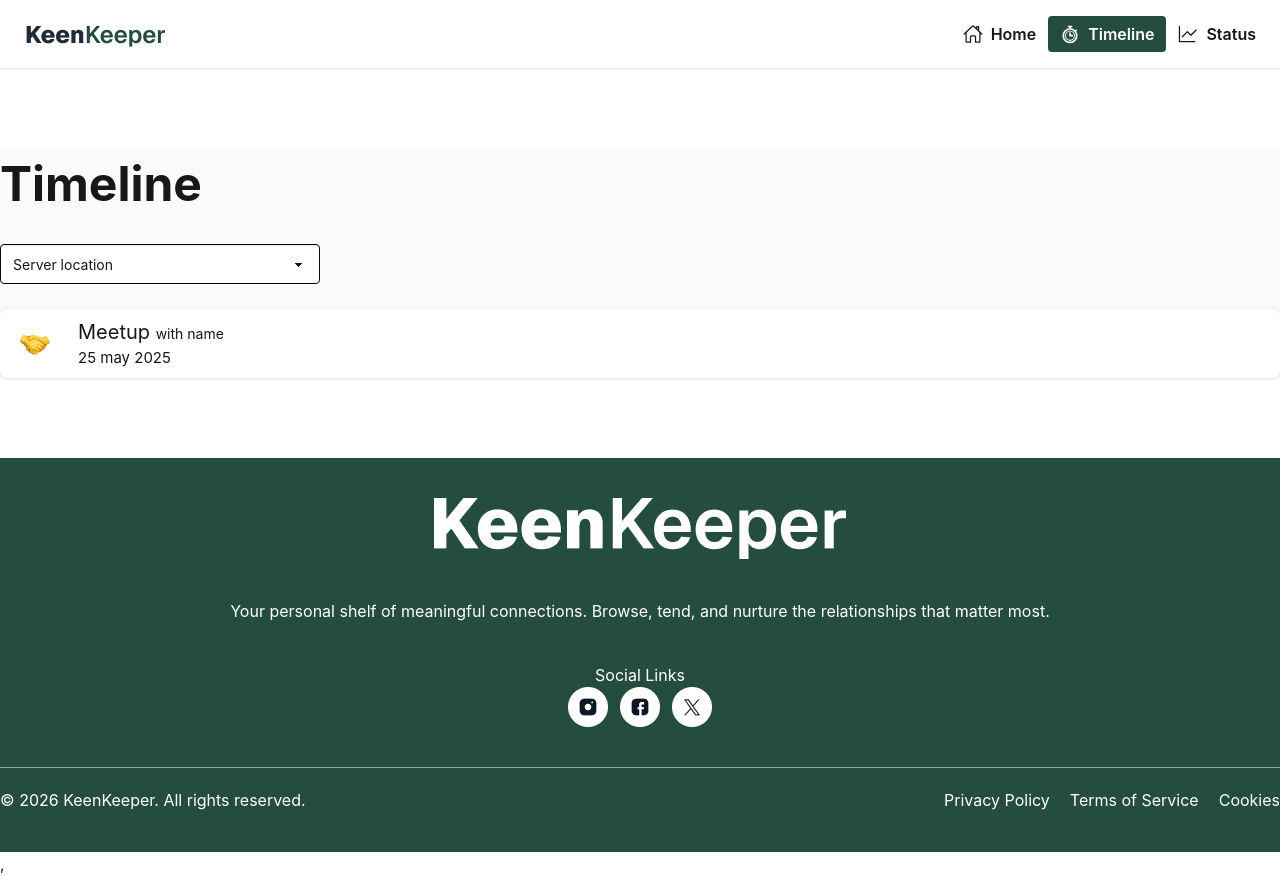
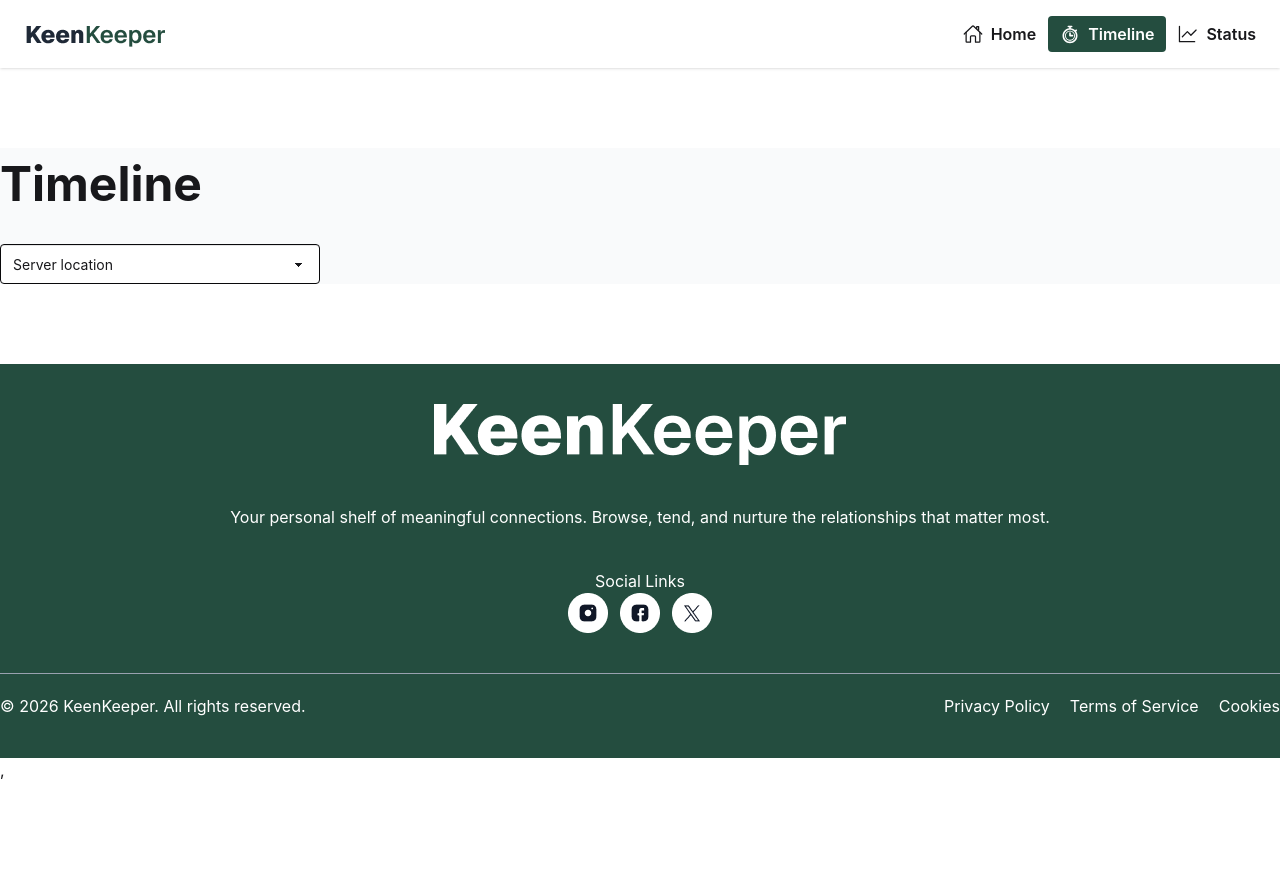
Before and after one commit to puskor/keenkeeper, a React (Vite) app: page /timeline in a window 1280 px wide. After the commit the page ends 800 px from the top, so only its background shows below. Built offline with nearby package versions, Linux system fonts and the light colour scheme.

Commit message:
time line card work now

```diff
--- a/src/components/details/Details.jsx
+++ b/src/components/details/Details.jsx
@@ -23,7 +23,7 @@ const Details = () => {
 
     const call = () => {
         const obj = {
-            item: "call",
+            item: "Call",
             date: "33-44-44",
             name: name
         }
@@ -31,7 +31,7 @@ const Details = () => {
     }
     const text = () => {
         const obj = {
-            item: "text",
+            item: "Text",
             date: "33-44-44",
             name: name
         }
@@ -39,7 +39,7 @@ const Details = () => {
     }
     const meetup = () => {
         const obj = {
-            item: "meetup",
+            item: "Meetup",
             date: "33-44-44",
             name: name
         }
--- a/src/components/timeline/MinaTimeLine.jsx
+++ b/src/components/timeline/MinaTimeLine.jsx
@@ -1,12 +1,19 @@
-import React from 'react';
+import React, { useContext } from 'react';
 import TimeLineHeader from './TimeLineHeader';
 import TimeLineCard from './TimeLineCard';
+import { FriendContext } from '../../context/provider';
 
 const MinaTimeLine = () => {
+
+    const { record } = useContext(FriendContext)
+
     return (
         <div>
-            <TimeLineHeader/>
-            <TimeLineCard/>
+            <TimeLineHeader />
+            {
+                record.map((items) => <TimeLineCard item={items}/>)
+            }
+
 
         </div>
     );
--- a/src/components/timeline/TimeLineCard.jsx
+++ b/src/components/timeline/TimeLineCard.jsx
@@ -1,18 +1,20 @@
 import React from 'react';
 import meetup from "../../assets/image/meetup.png"
-// import text from "../../assets/image/text.png"
-// import video from "../../assets/image/video.png"
+import text from "../../assets/image/text.png"
+import video from "../../assets/image/video.png"
 
-const TimeLineCard = () => {
+const TimeLineCard = (items) => {
+    console.log(items)
+
     return (
         <div className='mt-2'>
             <div className='card bg-base-100 shadow-sm border-t border-gray-100 w-full px-5 py-2'>
                 <div className='flex items-center gap-7'>
 
-                    <img className='w-[30px] h-[30px]' src={meetup} alt="meetup" />
+                    <img className='w-[30px] h-[30px]' src={`${items.item.item == "Meetup" ? meetup :items.item.item == "Text" ? text : video}`} alt="meetup" />
                     <div>
-                        <p className='text-[20px]'>Meetup <span className='text-[14px]'>with name</span></p>
-                        <h1 className='text-[15px]'>25 may 2025</h1>
+                        <p className='text-[20px]'>{items.item.item} <span className='text-[14px]'>with {items.item.name}</span></p>
+                        <h1 className='text-[15px]'>{items.item.date}</h1>
                     </div>
                 </div>
             </div>
--- a/src/context/Provider.jsx
+++ b/src/context/Provider.jsx
@@ -7,9 +7,9 @@ const Provider = ({children}) => {
 
     const recording =(expectFriend)=>{
         setRecord([...record,expectFriend])
-        {
-            record.map((item)=>console.log(item));
-        }
+        // {
+        //     record.map((item)=>console.log(item))
+        // }
         console.log("this is recording function")
 
     }
```
